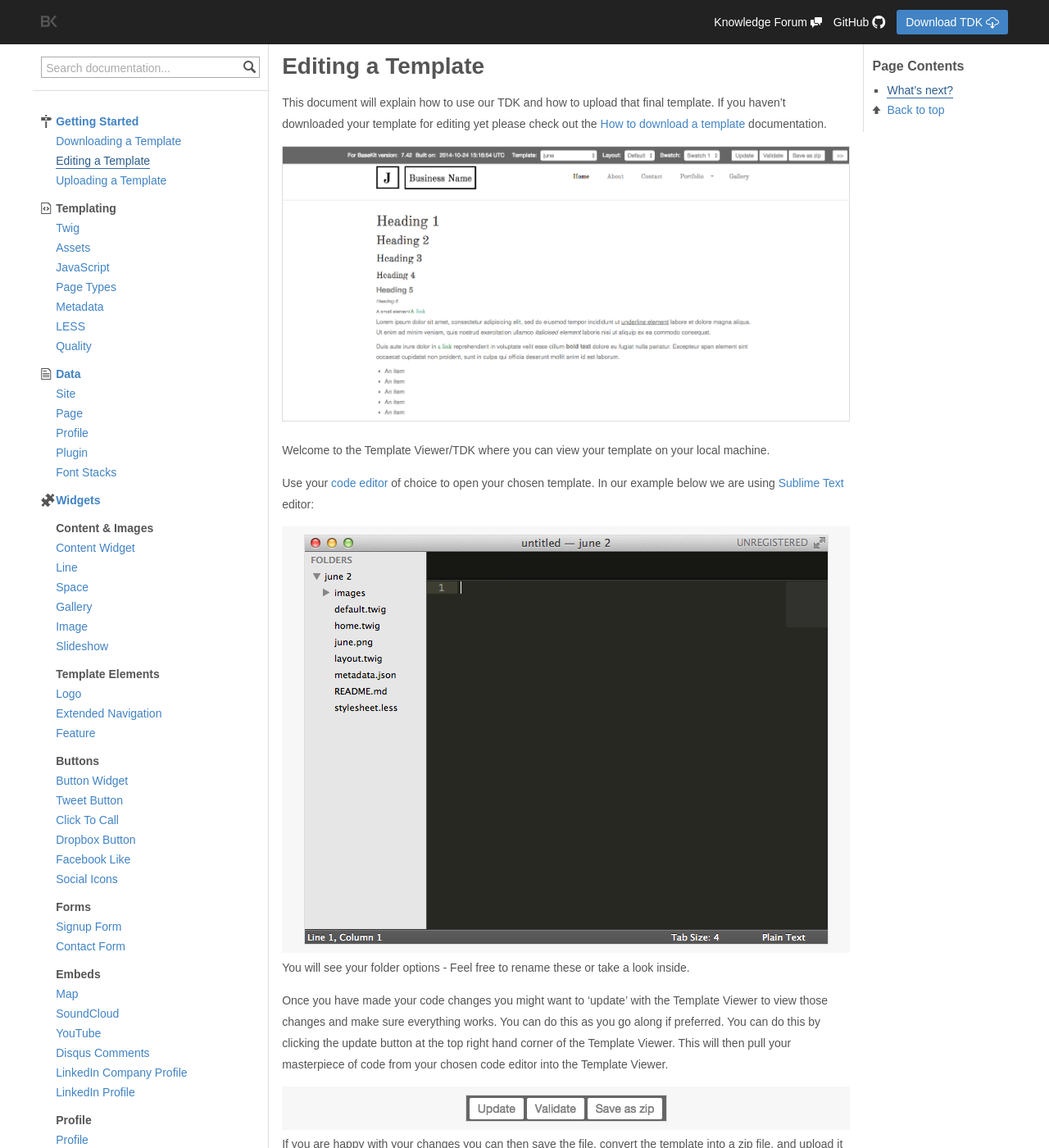
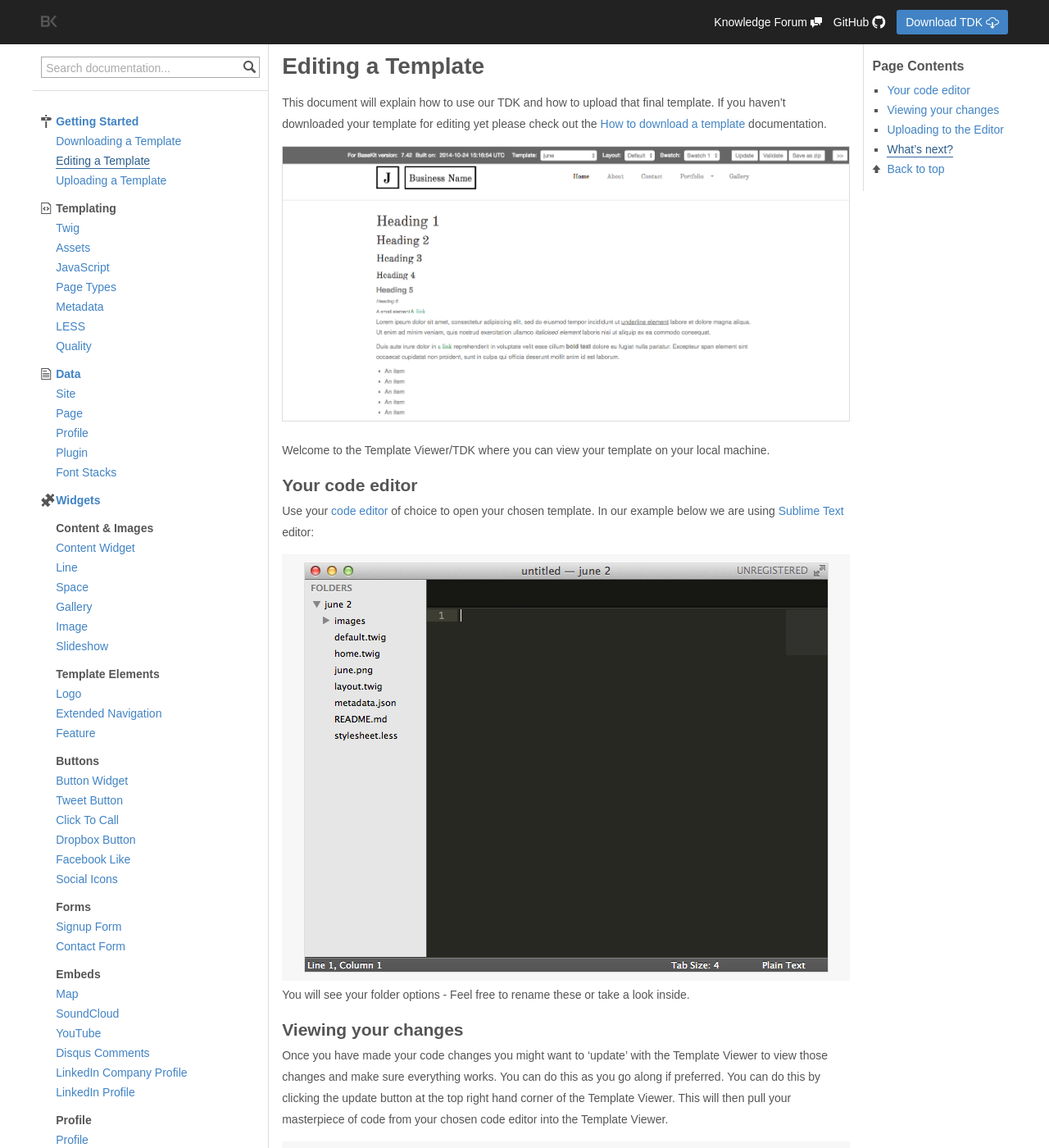
Before and after one commit to rusic/documentation, a Jekyll site: the page built from getting-started/editing.md, in a window 1280 px wide and 1400 px high. Shown: the whole window at 82% size. Built offline with Jekyll 4.4.1, drawn with Linux system fonts in a browser that asks for light colours; some of the changed text lies outside the part shown.

Commit message:
Update editing.md
Short enough?

K

```diff
--- a/getting-started/editing.md
+++ b/getting-started/editing.md
@@ -11,17 +11,23 @@ This document will explain how to use our TDK and how to upload that final templ
 
 Welcome to the Template Viewer/TDK where you can view your template on your local machine.
 
+## Your code editor
+
 Use your [code editor](/getting-started/#a-code-editor) of choice to open your chosen template. In our example below we are using [Sublime Text](http://www.sublimetext.com/3) editor:
 
 {% include imagecenter.html image="/assets/content/getting-started/sublime.png" alt="Sublime Text" %}
 
 You will see your folder options - Feel free to rename these or take a look inside.
 
+## Viewing your changes
+
 Once you have made your code changes you might want to 'update' with the Template Viewer to view those changes and make sure everything works. You can do this as you go along if preferred. You can do this by clicking the update button at the top right hand corner of the Template Viewer. This will then pull your masterpiece of code from your chosen code editor into the Template Viewer.
 
 {% include imagecenter.html image="/assets/content/getting-started/tdk-buttons.png" alt="TDK buttons" %}
 
 If you are happy with your changes you can then save the file, convert the template into a zip file, and upload it back to the Editor. Zip the file back up with your changes click on the 'Save as Zip' button. You will then need to find your zip file on your computer - This would normally be where your downloaded items end up.
+
+## Uploading to the Editor
 
 Open up the Editor and click on the template panel on the left hand side.
 
```
